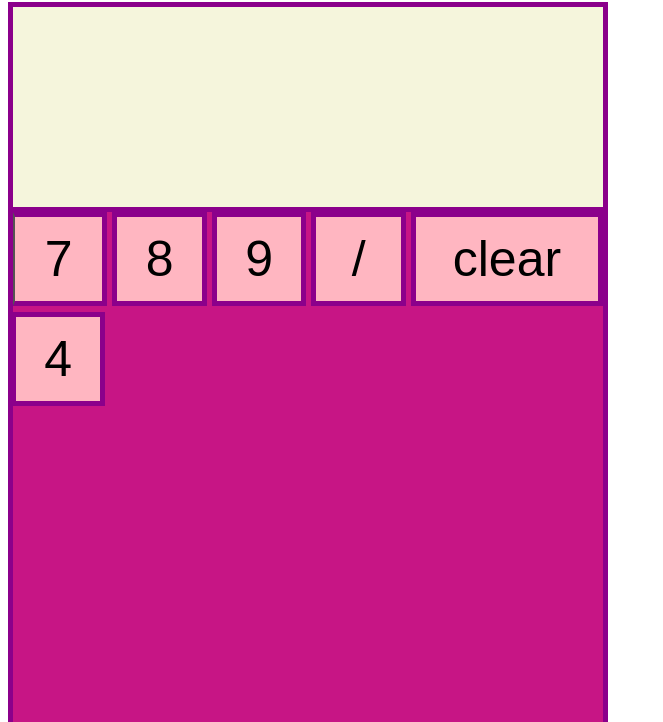
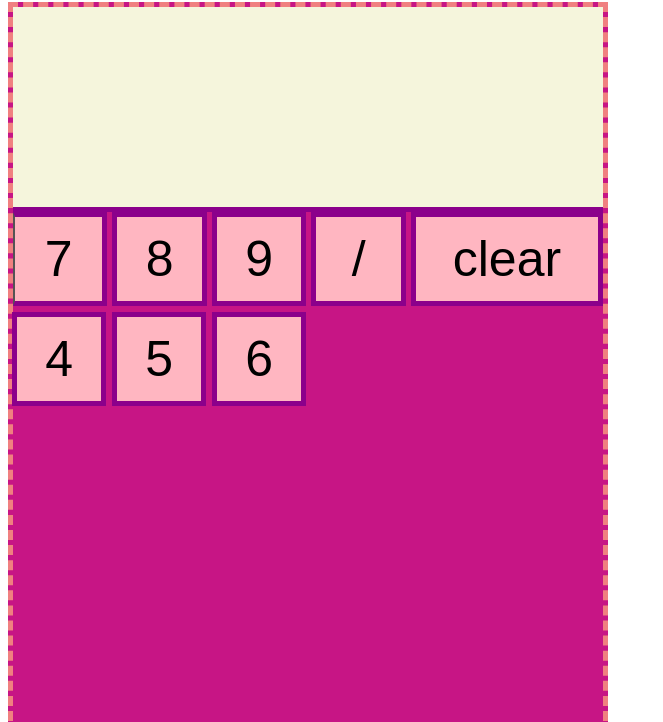
Before and after one commit to Snehaaaluvscheese/Calculator, a plain HTML site: page index.html in a window 1280 px wide. Shown: the part 78-800 px from the top of the page, without its empty margins (0-663 px from the left). Drawn offline with Linux system fonts and the light colour scheme.

Commit message:
Add buttons 5 and 6 with event listeners

```diff
--- a/script.js
+++ b/script.js
@@ -163,3 +163,39 @@ const calcBox = document.querySelector('#container');
         displayValue = "4";
      });
      // add event listener to button 4 that puts 4 in display
+
+     const button5 = document.createElement('button');
+     // created seventh button '5' of calculator
+
+     button5.textContent = '5';
+     // added text content to button5
+
+     button5.setAttribute('id', 'button5');
+     // added id to button5
+
+     calcBox.appendChild(button5);
+     // append childNode button 5 to calculator container parentNode
+
+     button5.addEventListener('click', () => {
+        document.getElementById("display").innerHTML = document.getElementById("display").innerHTML + "5";
+        displayValue = "5";
+     });
+     // add event listener to button 5 that puts 5 in display
+
+     const button6 = document.createElement('button');
+     // created eighth button '6' of calculator
+
+     button6.textContent = '6';
+     // added text content to button6
+
+     button6.setAttribute('id', 'button6');
+     // added id to button6
+
+     calcBox.appendChild(button6);
+     // append childNode button 6 to calculator container parentNode
+
+     button6.addEventListener('click', () => {
+        document.getElementById("display").innerHTML = document.getElementById("display").innerHTML + "6";
+        displayValue = "6";
+     });
+     // add event listener to button 6 that puts 6 in display
--- a/style.css
+++ b/style.css
@@ -4,7 +4,7 @@
     height: 900px;
     box-sizing: border-box;
     background-color:mediumvioletred;
-    border: 5px darkmagenta solid;
+    border: 5px dashed lightcoral;
 
   }
 
@@ -91,7 +91,7 @@
     position: absolute;
     bottom: 20px;
     top: 390px;
-    left: 11px;
+    left: 12px;
     width: 2.5cm;
     height: 2.5cm;
     box-sizing: border-box;
@@ -102,3 +102,35 @@
    }
 
    /* styled button 4 */
+
+   #button5 {
+    position: absolute;
+    bottom: 20px;
+    top: 390px;
+    left: 112px;
+    width: 2.5cm;
+    height: 2.5cm;
+    box-sizing: border-box;
+    background-color: lightpink;
+    font-size: 50px;
+    border: 5px solid darkmagenta;
+    margin-bottom: 900px;
+   }
+
+   /* styled button 5 */
+
+   #button6 {
+    position: absolute;
+    bottom: 20px;
+    top: 390px;
+    left: 212px;
+    width: 2.5cm;
+    height: 2.5cm;
+    box-sizing: border-box;
+    background-color: lightpink;
+    font-size: 50px;
+    border: 5px solid darkmagenta;
+    margin-bottom: 900px;
+   }
+
+   /* styled button 6 */
```
